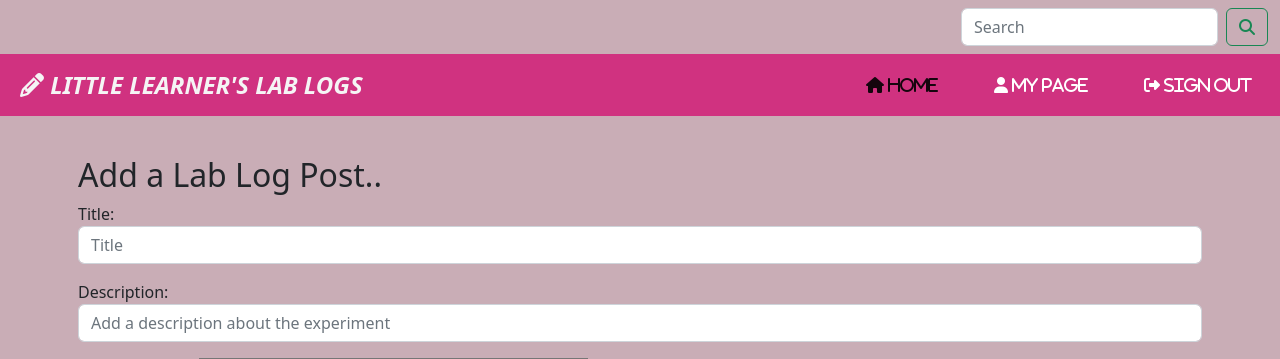
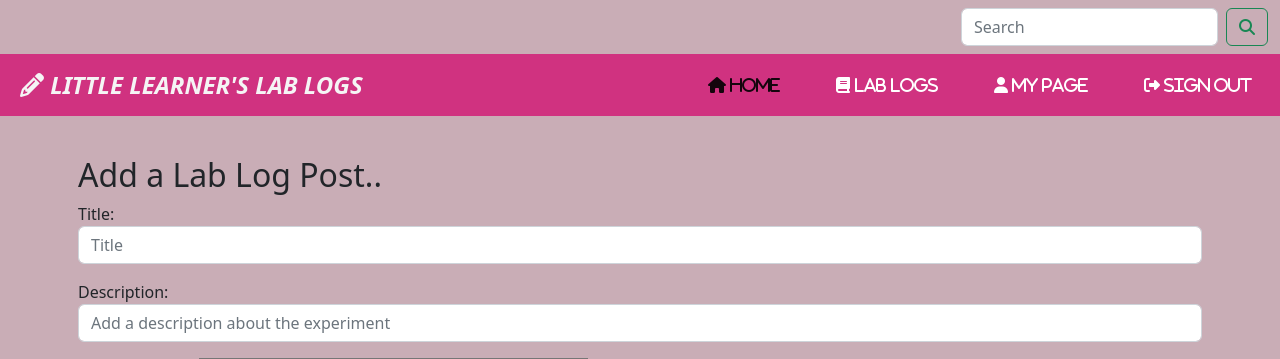
Before and after one commit to RoshnaVakkeel/Little_Learners_Lab_Logs, a Django app: page /add_logs/ in a window 1280 px wide. Shown: the top 359 px of the page. Run offline with Django 3.2, Linux system fonts and the light colour scheme; the visitor is signed in with stand-in values (Sample User, id 1); some libraries are stand-ins or nearby versions.

Commit message:
Add gomissing ogle fonts link in head

```diff
--- a/templates/base.html
+++ b/templates/base.html
@@ -4,6 +4,10 @@
 <html lang="en">
 
 <head>
+    <title>Little Learner's Lab Logs</title>
+    <link rel="preconnect" href="https://fonts.gstatic.com">
+    <link href="https://fonts.googleapis.com/css2?family=Roboto:wght@300&display=swap" rel="stylesheet">
+    <link href="https://fonts.googleapis.com/css2?family=Lato:wght@300;700&display=swap" rel="stylesheet">
     <meta charset="UTF-8">
     <meta http-equiv="X-UA-Compatible" content="IE=edge">
     <meta name="viewport" content="width=device-width, initial-scale=1.0">
@@ -22,7 +26,6 @@
         type="text/css" />
         <link rel="stylesheet" type="text/css" href="{% static '/css/style.css' %}">
 
-    <title>Little Learner's Lab Logs</title>
 </head>
 
 <body>
@@ -51,6 +54,9 @@
                         <a class="nav-link active" aria-current="page" href="{% url 'home' %}"> <i class="fa fa-home" aria-hidden="true"> Home</i></a>
                     </li>
                     {% if user.is_authenticated %}
+                    <li class="nav-item">
+                        <a class="nav-link" href="#"> <i class="fa fa-book" aria-hidden="true"> Lab Logs</i></a>
+                    </li>
                     <li class="nav-item">
                         <a class="nav-link" href="#"><i class="fa fa-user" aria-hidden="true"> My Page</i></a>
                     </li>
```
